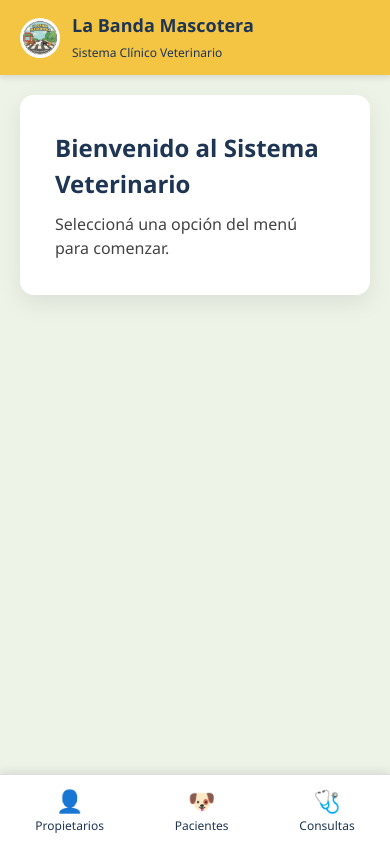
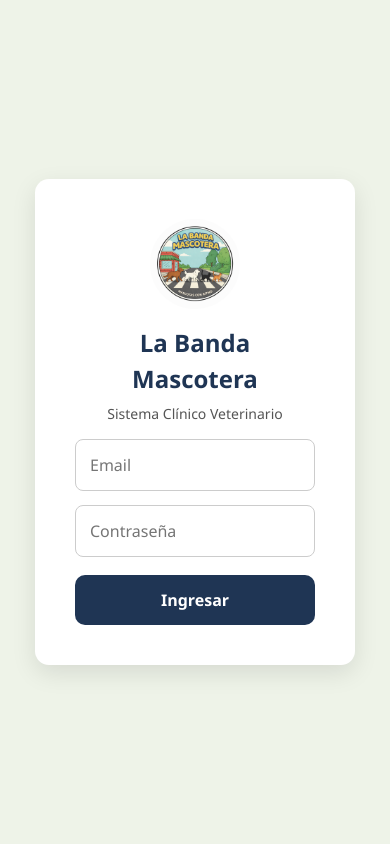
Before and after one commit to bandamascotera/ficha-veterinaria, a React (Vite) app: page / in a window 390 px wide. Built offline with nearby package versions, Linux system fonts and the light colour scheme.

Commit message:
login + pagina propietario

```diff
--- a/src/App.css
+++ b/src/App.css
@@ -147,7 +147,7 @@
     border-top:1px solid #ddd;
 
     display:flex;
-    justify-content:space-around;
+    justify-content:space-evenly;
     align-items:center;
 
     box-shadow:0 -2px 10px rgba(0,0,0,0.1);
@@ -275,3 +275,81 @@
   border: 1px solid #ccc;
   margin-bottom: 20px;
 }
+
+/* LOGIN */
+
+.login-container{
+
+  height:100vh;
+  display:flex;
+  justify-content:center;
+  align-items:center;
+
+  background:#eef3e8;
+
+}
+
+.login-card{
+
+  background:white;
+  padding:40px;
+  border-radius:14px;
+
+  box-shadow:0 8px 25px rgba(0,0,0,0.1);
+
+  width:320px;
+
+  text-align:center;
+
+}
+
+.login-logo{
+
+  width:90px;
+  height:90px;
+
+  border-radius:50%;
+
+  margin-bottom:10px;
+
+}
+
+.login-card h2{
+
+  color:#1f3554;
+  margin-bottom:4px;
+
+}
+
+.login-card span{
+
+  color:#555;
+  font-size:14px;
+
+}
+
+.login-card input{
+
+  margin-top:14px;
+
+}
+
+.login-card button{
+
+  width:100%;
+  margin-top:18px;
+
+  background:#1f3554;
+  color:white;
+  border:none;
+  font-weight:bold;
+
+}
+
+.login-error{
+
+  margin-top:10px;
+  color:red;
+  font-size:14px;
+
+}
--- a/src/App.jsx
+++ b/src/App.jsx
@@ -5,10 +5,68 @@ import Consultas from "./Consultas";
 import FichaPaciente from "./FichaPaciente";
 import "./App.css";
 import logo from "./assets/logo.png";
+import Login from "./Login"
+import { supabase } from "./supabaseClient"
+import { useEffect } from "react"
+import PortalCliente from "./PortalCliente"
+
 
 export default function App() {
   const [vista, setVista] = useState("inicio");
   const [pacienteSeleccionado, setPacienteSeleccionado] = useState(null);
+  const [user, setUser] = useState(null)
+  const [rol, setRol] = useState(null)
+
+  async function logout(){
+    await supabase.auth.signOut()
+    setUser(null)
+  }
+
+  useEffect(() => {
+
+  async function cargarSesion(session){
+
+    const usuario = session?.user
+
+    if (!usuario) {
+      setUser(null)
+      setRol(null)
+      return
+    }
+
+    setUser(usuario)
+
+    const { data } = await supabase
+      .from("usuarios")
+      .select("rol")
+      .eq("id", usuario.id)
+      .single()
+
+    if (data) {
+      setRol(data.rol)
+    }
+
+  }
+
+  // sesión inicial
+  supabase.auth.getSession().then(({ data }) => {
+    cargarSesion(data.session)
+  })
+
+  // escuchar cambios de sesión
+  const { data: listener } = supabase.auth.onAuthStateChange(
+    (event, session) => {
+      cargarSesion(session)
+    }
+  )
+
+  return () => {
+    listener.subscription.unsubscribe()
+  }
+
+  }, [])
+
+
 
   function renderVista() {
     switch (vista) {
@@ -39,6 +97,14 @@ export default function App() {
     }
   }
 
+  if (!user) {
+    return <Login setUser={setUser} />
+  }
+
+  if (rol === "propietario") {
+  return <PortalCliente user={user} logout={logout} />
+  }
+
   return (
     <div className="app-container">
 
@@ -65,6 +131,11 @@ export default function App() {
         <button onClick={() => setVista("consultas")}>
           Consultas
         </button>
+
+        <button onClick={logout}>
+        Cerrar sesión
+        </button>
+
       </div>
 
       {/* CONTENIDO */}
@@ -84,6 +155,11 @@ export default function App() {
         {/* MENU MOBILE */}
         <div className="mobile-nav">
 
+        <button onClick={() => setVista("inicio")}>
+        🏠
+        <span>Inicio</span>
+        </button>
+
         <button onClick={() => setVista("propietarios")}>
           👤
           <span>Propietarios</span>
@@ -99,6 +175,11 @@ export default function App() {
           <span>Consultas</span>
         </button>
 
+        <button onClick={logout}>
+          🚪
+          <span>Salir</span>
+        </button>
+
         </div>
       </div>
     </div>
--- /dev/null
+++ b/src/PortalCliente.jsx
@@ -0,0 +1,128 @@
+import { useState } from "react"
+import logo from "./assets/logo.png";
+
+export default function PortalCliente({ user, logout }) {
+
+  const [vista,setVista] = useState("inicio")
+
+  function renderVista(){
+
+    switch(vista){
+
+      case "mascotas":
+        return <h2>Mis Mascotas</h2>
+
+      case "historial":
+        return <h2>Historial</h2>
+
+      case "vacunas":
+        return <h2>Vacunas</h2>
+
+      default:
+        return (
+          <div className="dashboard">
+            <h2>Bienvenido al Portal de Mascotas</h2>
+            <p>Seleccioná una opción del menú para comenzar.</p>
+          </div>
+        )
+    }
+  }
+
+  return (
+
+    <div className="app-container">
+
+      {/* SIDEBAR */}
+
+      <div className="sidebar">
+
+        <div className="logo-container">
+          <img src={logo}/>
+        </div>
+
+        <p className="brand-name">
+          La Banda Mascotera
+        </p>
+
+        <button onClick={()=>setVista("inicio")}>
+          Inicio
+        </button>
+
+        <button onClick={()=>setVista("mascotas")}>
+          Mis Mascotas
+        </button>
+
+        <button onClick={()=>setVista("historial")}>
+          Historial
+        </button>
+
+        <button onClick={()=>setVista("vacunas")}>
+          Vacunas
+        </button>
+
+        <button onClick={logout}>
+          Cerrar sesión
+        </button>
+
+      </div>
+
+
+      {/* MAIN */}
+
+      <div className="main">
+
+        {/* HEADER (esto es lo que te faltaba) */}
+
+        <div className="header">
+  <img src={logo} className="header-logo" />
+
+        <div className="header-text">
+            <h2>La Banda Mascotera</h2>
+            <span>Portal de Mascotas</span>
+        </div>
+        </div>
+
+
+        {/* CONTENT */}
+
+        <div className="content">
+          {renderVista()}
+        </div>
+
+        {/* MENU MOBILE */}
+
+        <div className="mobile-nav">
+
+            <button onClick={()=>setVista("inicio")}>
+                🏠
+                <span>Inicio</span>
+            </button>
+
+            <button onClick={()=>setVista("mascotas")}>
+            🐶
+            <span>Mascotas</span>
+            </button>
+
+            <button onClick={()=>setVista("historial")}>
+            📋
+            <span>Historial</span>
+            </button>
+
+            <button onClick={()=>setVista("vacunas")}>
+            💉
+            <span>Vacunas</span>
+            </button>
+
+            <button onClick={logout}>
+            🚪
+            <span>Salir</span>
+            </button>
+
+            </div>
+
+        </div>
+
+    </div>
+
+  )
+}
--- /dev/null
+++ b/src/login.jsx
@@ -0,0 +1,68 @@
+import { useState } from "react"
+import { supabase } from "./supabaseClient"
+import logo from "./assets/logo.png"
+
+export default function Login({ setUser }) {
+
+  const [email, setEmail] = useState("")
+  const [password, setPassword] = useState("")
+  const [error, setError] = useState("")
+
+  async function handleLogin(e) {
+
+    e.preventDefault()
+
+    const { data, error } = await supabase.auth.signInWithPassword({
+      email,
+      password
+    })
+
+    if (error) {
+      setError("Usuario o contraseña incorrectos")
+      return
+    }
+
+    setUser(data.user)
+  }
+
+  return (
+
+    <div className="login-container">
+
+      <div className="login-card">
+
+        <img src={logo} className="login-logo"/>
+
+        <h2>La Banda Mascotera</h2>
+        <span>Sistema Clínico Veterinario</span>
+
+        <form onSubmit={handleLogin}>
+
+          <input
+            type="email"
+            placeholder="Email"
+            value={email}
+            onChange={(e)=>setEmail(e.target.value)}
+          />
+
+          <input
+            type="password"
+            placeholder="Contraseña"
+            value={password}
+            onChange={(e)=>setPassword(e.target.value)}
+          />
+
+          <button type="submit">
+            Ingresar
+          </button>
+
+        </form>
+
+        {error && <p className="login-error">{error}</p>}
+
+      </div>
+
+    </div>
+
+  )
+}
```
